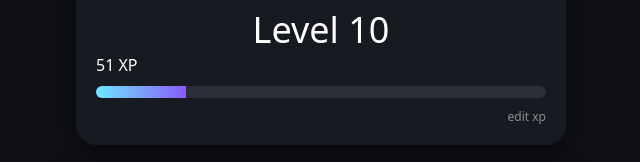
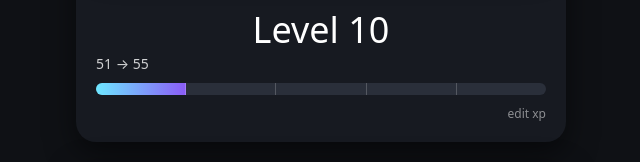
Before and after one commit to beater77777/Gamification03, a plain HTML site: page index.html in a window 1280 px wide. Shown: the part 179-341 px from the top of the page, 319-959 px from the left. Drawn offline with Linux system fonts and the light colour scheme.

Commit message:
Update index.html

```diff
--- a/index.html
+++ b/index.html
@@ -44,6 +44,14 @@ body{
   letter-spacing:1px;
 }
 
+.xp-row{
+  display:flex;
+  justify-content:space-between;
+  font-size:14px;
+  opacity:0.8;
+  margin-bottom:4px;
+}
+
 .subtitle{
   margin:5px 0 0;
   font-size:13px;
@@ -51,7 +59,36 @@ body{
 }
 
 .level{font-size:36px;text-align:center;}
-.bar{height:12px;background:#2a2f3a;border-radius:10px;overflow:hidden;margin:10px 0;}
+.bar{
+  height:12px;
+  background:#2a2f3a;
+  border-radius:10px;
+  overflow:hidden;
+  margin:10px 0;
+  position:relative;
+}
+.segments{
+  position:absolute;
+  top:0;
+  left:0;
+  width:100%;
+  height:100%;
+  display:flex;
+  justify-content:space-between;
+  pointer-events:none;
+}
+
+.segments::before,
+.segments::after{
+  content:"";
+}
+
+.segments div{
+  width:1px;
+  height:100%;
+  background:rgba(255,255,255,0.2);
+}
+
 .progress{height:100%;background:linear-gradient(90deg,#6ee7ff,#8b5cf6);width:0%;transition:.3s;}
 
 .task{display:flex;align-items:center;justify-content:space-between;margin:8px 0;}
@@ -180,8 +217,12 @@ input{flex:1;padding:8px;border-radius:10px;border:none;}
 
   <div class="streak" id="streak"></div>
   <div class="level" id="level"></div>
-  <div id="xp"></div>
-  <div class="bar"><div class="progress" id="progress"></div></div>
+  <div class="xp-row" id="xpRow"></div>
+  <div class="bar">
+  <div class="progress" id="progress"></div>
+  <div class="segments"></div>
+</div>
+
   <div class="small" onclick="editXP()">edit xp</div>
 </div>
 
@@ -266,7 +307,13 @@ function spawnXP(x,y){
 function update(){
 let level=Math.floor(data.xp/5);
 document.getElementById("level").innerText="Level "+level;
-document.getElementById("xp").innerText=data.xp+" XP";
+
+let current = data.xp;
+let nextLevelXP = (Math.floor(data.xp/5)+1)*5;
+
+document.getElementById("xpRow").innerText = current + " → " + nextLevelXP;
+
+
 document.getElementById("progress").style.width=((data.xp%5)/5*100)+"%";
 document.getElementById("streak").innerText="🔥 "+streakCount()+" days";
 
@@ -347,6 +394,14 @@ update();
 
 update();
 
+let seg = document.querySelector(".segments");
+seg.innerHTML = "";
+
+for(let i=1;i<5;i++){
+  let line = document.createElement("div");
+  seg.appendChild(line);
+}
+
 if('serviceWorker' in navigator){navigator.serviceWorker.register('sw.js');}
 </script>
 
```
